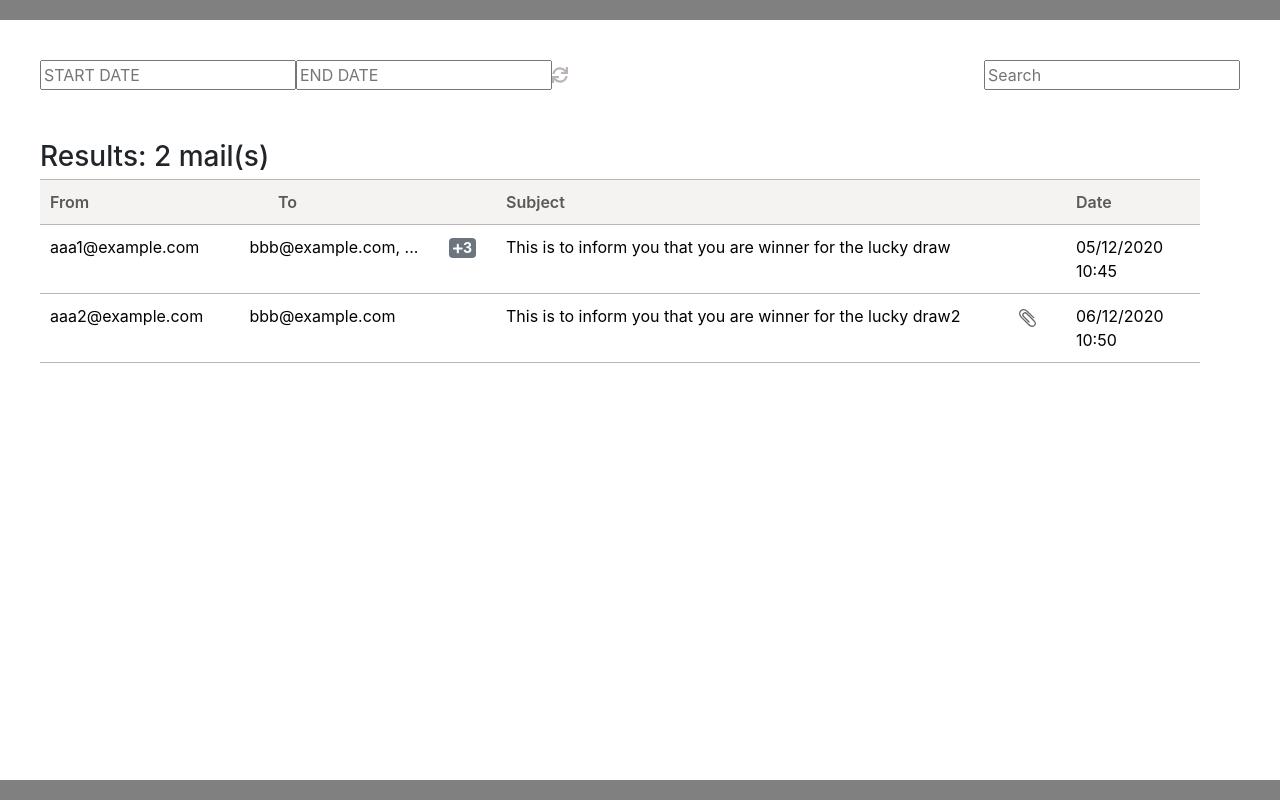
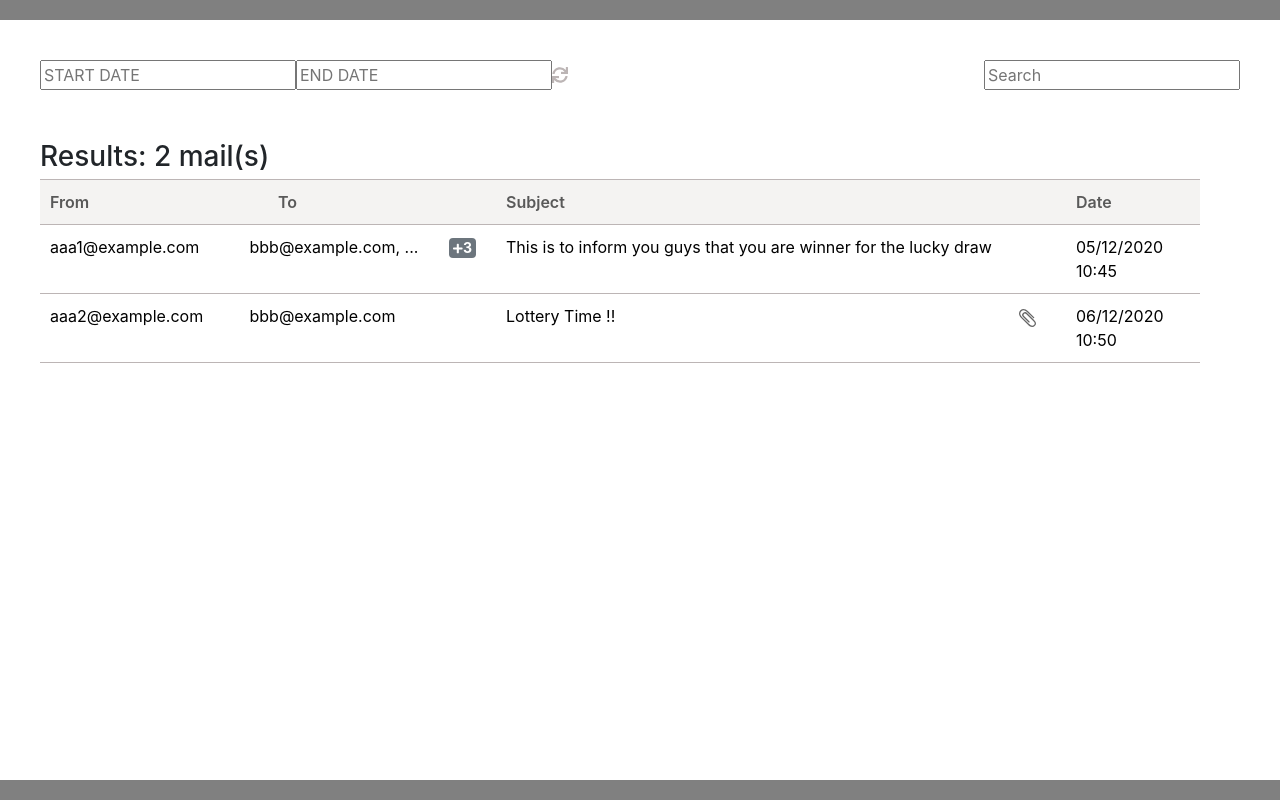
Before and after one commit to Vineeth-Avvaru/mail-archiver, a React (Create React App) app: page /mails in a window 1280 px wide. Built offline with nearby package versions, Linux system fonts and the light colour scheme.

Commit message:
Mail body Search Functionality added

```diff
--- a/src/components/HomeComponent.jsx
+++ b/src/components/HomeComponent.jsx
@@ -52,12 +52,12 @@ class Home extends React.Component {
         let searchMessage = e.target.value;
         this.setState({ searchMsg: searchMessage})
         if(this.state.startDate ===null || this.state.endDate === null) {
-            let mailResults = this.props.mails.filter((mail) => mail.subject.indexOf(searchMessage) !== -1);
+            let mailResults = this.props.mails.filter((mail) => mail.subject.indexOf(searchMessage) !== -1 || mail.body.indexOf(searchMessage)!== -1);
             this.setState({mails: mailResults});
             if(searchMessage === "") this.setState({mails: this.props.mails});
         }
         else {
-            let mailResults = this.state.dateFilteredMails.filter((mail) => mail.subject.indexOf(searchMessage) !== -1);
+            let mailResults = this.state.dateFilteredMails.filter((mail) => mail.subject.indexOf(searchMessage) !== -1 || mail.body.indexOf(searchMessage)!== -1);
             this.setState({mails: mailResults});
             if(searchMessage === "") this.setState({mails: this.state.dateFilteredMails});
         }
--- a/src/shared/mails.js
+++ b/src/shared/mails.js
@@ -2,17 +2,17 @@ const Mails = [
     {
         from: "aaa1@example.com",
         to: ["bbb@example.com","ccc@example.com","ddd@example.com"],
-        subject: "This is to inform you that you are winner for the lucky draw",
+        subject: "This is to inform you guys that you are winner for the lucky draw",
         date: "05/12/2020 10:45",
-        body: "Hurrayyy!! It's lottery timee!!",
+        body: "Hurrayyy!! It's lucky time!!",
         attachment: false
     },
     {
         from: "aaa2@example.com",
         to: ["bbb@example.com"],
-        subject: "This is to inform you that you are winner for the lucky draw2",
+        subject: "Lottery Time !! ",
         date: "06/12/2020 10:50",
-        body: "Hurrayyy!! It's lottery timee!!",
+        body: "Only 1 out of 50k won the lotter and it's you!! Sending you the document to fill your bank account info.",
         attachment: true
     }
 ];
```
